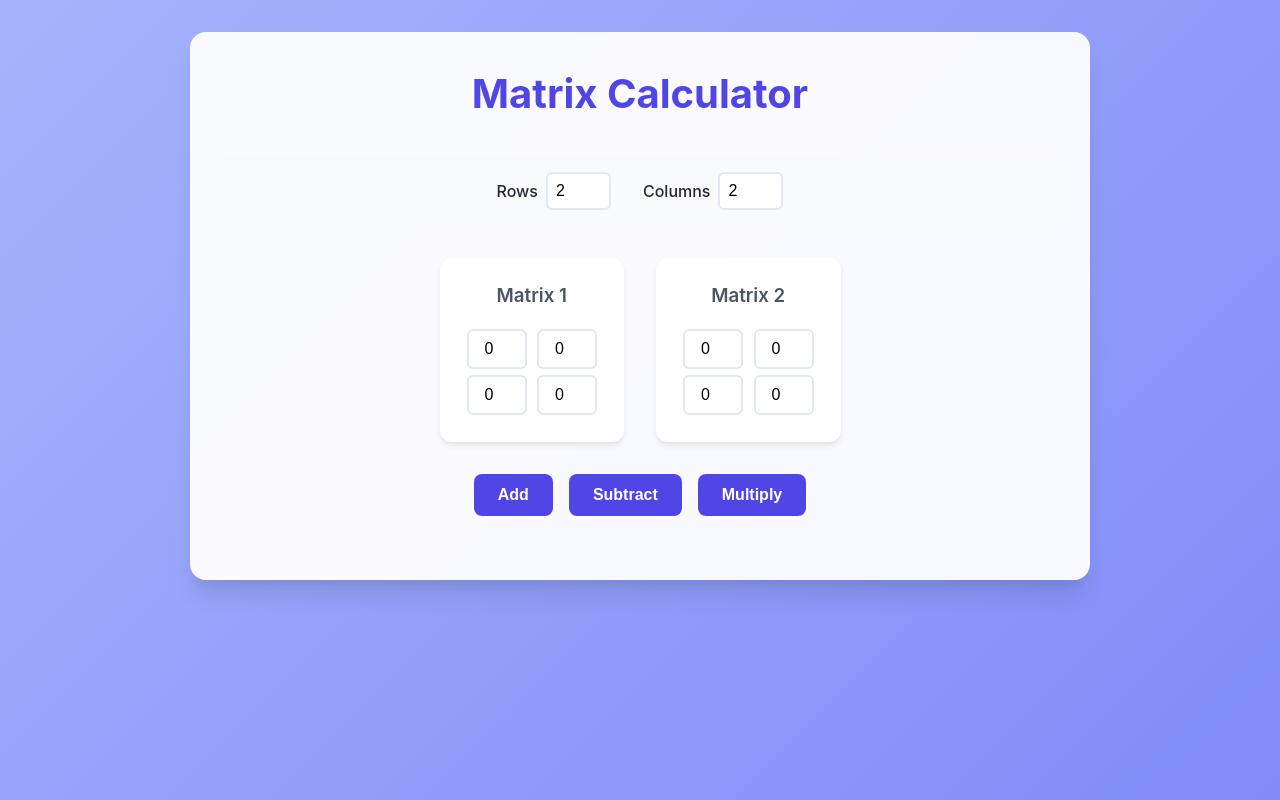
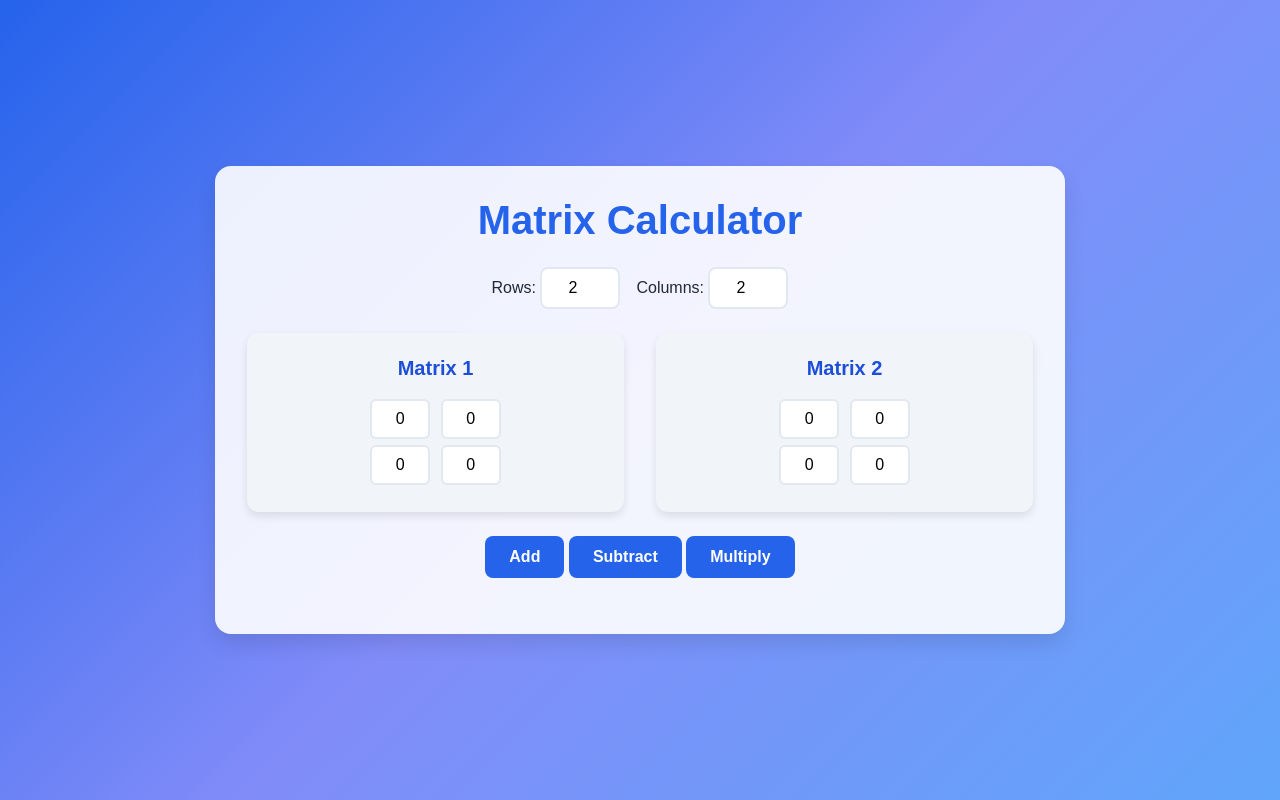
Before and after one commit to AnanymousCtrl/CodeX, a Flask app: page / in a window 1280 px wide. Run offline with Flask 3, Linux system fonts and the light colour scheme.

Commit message:
app.py and css updated

```diff
--- a/CodeXIntern/matrix operation/app.py
+++ b/CodeXIntern/matrix operation/app.py
@@ -3,20 +3,19 @@ import numpy as np
 
 app = Flask(__name__)
 
-def validate_matrix(matrix_data, rows, cols):
+def validate_matrix(matrix_data, rows, cols, suffix=''):
     try:
         matrix = []
         for i in range(rows):
             row = []
             for j in range(cols):
-                key = f'matrix{i}{j}' if isinstance(matrix_data, dict) else f'matrix{i}{j}2'
+                key = f'matrix{i}{j}{suffix}'
                 value = float(matrix_data.get(key, 0))
                 row.append(value)
             matrix.append(row)
         return np.array(matrix)
     except (ValueError, TypeError):
         return None
-
 
 @app.route('/', methods=['GET', 'POST'])
 def index():
@@ -27,12 +26,13 @@ def index():
         operation = request.form.get('operation')
 
         if operation:
-            matrix1 = validate_matrix(request.form, rows, cols)
-            matrix2 = validate_matrix(request.form, rows, cols)
+            # Validate both matrices
+            matrix1 = validate_matrix(request.form, rows, cols, '')
+            matrix2 = validate_matrix(request.form, rows, cols, '2')
 
             if matrix1 is None or matrix2 is None:
                 return render_template('index.html', error="Invalid matrix input",
-                                    rows=rows, cols=cols)
+                                       rows=rows, cols=cols)
 
             try:
                 if operation == 'add':
@@ -43,20 +43,21 @@ def index():
                     # Check if matrices can be multiplied
                     if matrix1.shape[1] != matrix2.shape[0]:
                         return render_template('index.html',
-                                            error="Matrix dimensions incompatible for multiplication",
-                                            rows=rows, cols=cols)
+                                               error="Matrix dimensions incompatible for multiplication",
+                                               rows=rows, cols=cols)
                     result = np.matmul(matrix1, matrix2)
 
                 return render_template('index.html',
-                                    result=result.tolist(),
-                                    rows=rows, cols=cols,
-                                    matrix1=matrix1.tolist(),
-                                    matrix2=matrix2.tolist())
+                                       result=result.tolist(),
+                                       rows=rows, cols=cols,
+                                       matrix1=matrix1.tolist(),
+                                       matrix2=matrix2.tolist())
             except Exception as e:
                 return render_template('index.html',
-                                    error=f"Operation failed: {str(e)}",
-                                    rows=rows, cols=cols)
+                                       error=f"Operation failed: {str(e)}",
+                                       rows=rows, cols=cols)
 
     return render_template('index.html', rows=rows, cols=cols)
+
 if __name__ == '__main__':
     app.run(debug=True)
--- a/CodeXIntern/matrix operation/templates/index.html
+++ b/CodeXIntern/matrix operation/templates/index.html
@@ -6,9 +6,12 @@
     <title>Matrix Calculator</title>
     <style>
         :root {
-            --primary: #4f46e5;
-            --primary-hover: #4338ca;
-            --bg-gradient: linear-gradient(135deg, #a5b4fc, #818cf8);
+            --primary: #2563eb;
+            --primary-hover: #1d4ed8;
+            --secondary: #f1f5f9;
+            --bg-gradient: linear-gradient(135deg, #2563eb, #818cf8, #60a5fa);
+            --card-bg: rgba(255, 255, 255, 0.9);
+            --shadow: rgba(0, 0, 0, 0.1);
         }
 
         * {
@@ -18,83 +21,75 @@
         }
 
         body {
-            font-family: 'Inter', system-ui, -apple-system, sans-serif;
+            font-family: 'Poppins', sans-serif;
             min-height: 100vh;
             background: var(--bg-gradient);
+            display: flex;
+            justify-content: center;
+            align-items: center;
+            padding: 2rem;
             color: #1f2937;
-            line-height: 1.5;
-            padding: 2rem;
         }
 
         .container {
-            max-width: 900px;
-            margin: 0 auto;
-            background: rgba(255, 255, 255, 0.95);
+            width: 100%;
+            max-width: 850px;
+            background: var(--card-bg);
             border-radius: 16px;
-            box-shadow: 0 20px 25px -5px rgba(0, 0, 0, 0.1),
-                        0 10px 10px -5px rgba(0, 0, 0, 0.04);
+            box-shadow: 0 10px 20px var(--shadow);
             padding: 2rem;
+            text-align: center;
         }
 
         h1 {
-            text-align: center;
             color: var(--primary);
             font-size: 2.5rem;
-            margin-bottom: 2rem;
-            font-weight: 700;
+            margin-bottom: 1.5rem;
         }
 
         .controls {
             display: flex;
-            gap: 2rem;
             justify-content: center;
-            margin-bottom: 2rem;
-            padding: 1rem;
-            background: #f8fafc;
-            border-radius: 8px;
+            gap: 1rem;
+            margin-bottom: 1.5rem;
         }
 
-        .controls label {
-            display: flex;
-            align-items: center;
-            gap: 0.5rem;
-            font-weight: 500;
+        .controls input {
+            width: 80px;
+            padding: 0.6rem;
+            border: 2px solid #e2e8f0;
+            border-radius: 8px;
+            text-align: center;
+            font-size: 1rem;
+            transition: border-color 0.3s;
         }
 
-        input[type="number"] {
-            padding: 0.5rem;
-            border: 2px solid #e2e8f0;
-            border-radius: 6px;
-            transition: all 0.3s ease;
-            font-size: 1rem;
-        }
-
-        input[type="number"]:focus {
+        .controls input:focus {
             border-color: var(--primary);
             outline: none;
-            box-shadow: 0 0 0 3px rgba(79, 70, 229, 0.1);
+            box-shadow: 0 0 0 3px rgba(37, 99, 235, 0.3);
         }
 
         .matrices {
             display: flex;
-            justify-content: center;
+            justify-content: space-between;
             gap: 2rem;
             flex-wrap: wrap;
-            margin-bottom: 2rem;
         }
 
         .matrix {
-            background: #ffffff;
+            flex: 1;
+            min-width: 300px;
+            background: var(--secondary);
             padding: 1.5rem;
             border-radius: 12px;
-            box-shadow: 0 4px 6px -1px rgba(0, 0, 0, 0.1);
+            box-shadow: 0 4px 8px var(--shadow);
         }
 
         .matrix h3 {
-            text-align: center;
+            color: var(--primary-hover);
+            font-size: 1.25rem;
             margin-bottom: 1rem;
-            color: #4b5563;
-            font-weight: 600;
         }
 
         .matrix input {
@@ -102,86 +97,80 @@
             height: 40px;
             margin: 3px;
             text-align: center;
+            border: 2px solid #e2e8f0;
+            border-radius: 6px;
             font-size: 1rem;
+            transition: border-color 0.3s;
+        }
+
+        .matrix input:focus {
+            border-color: var(--primary);
+            outline: none;
         }
 
         .operations {
-            display: flex;
-            justify-content: center;
-            gap: 1rem;
-            margin: 2rem 0;
+            margin: 1.5rem 0;
         }
 
-        button {
+        .operations button {
             padding: 0.75rem 1.5rem;
+            background: var(--primary);
             border: none;
             border-radius: 8px;
-            background: var(--primary);
             color: white;
-            font-weight: 600;
+            font-weight: bold;
             cursor: pointer;
+            font-size: 1rem;
             transition: all 0.3s ease;
-            font-size: 1rem;
         }
 
-        button:hover {
+        .operations button:hover {
             background: var(--primary-hover);
             transform: translateY(-2px);
+            box-shadow: 0 8px 15px var(--shadow);
         }
 
         .error {
+            margin-top: 1rem;
             background: #fee2e2;
             color: #dc2626;
             padding: 1rem;
             border-radius: 8px;
-            margin: 1rem 0;
-            text-align: center;
         }
 
         .result {
-            background: #f8fafc;
+            margin-top: 2rem;
+            background: var(--secondary);
             padding: 1.5rem;
             border-radius: 12px;
-            box-shadow: 0 4px 6px -1px rgba(0, 0, 0, 0.1);
-            animation: fadeIn 0.5s ease-out;
+            box-shadow: 0 4px 6px var(--shadow);
         }
 
         .result h3 {
-            text-align: center;
             margin-bottom: 1rem;
-            color: var(--primary);
-            font-weight: 600;
+            color: var(--primary-hover);
         }
 
         .result input {
-            background: white;
+            width: 60px;
+            height: 40px;
+            margin: 3px;
+            text-align: center;
             border: 2px solid #e2e8f0;
+            border-radius: 6px;
+            background: #fff;
+            font-size: 1rem;
         }
 
-        @keyframes fadeIn {
-            from {
-                opacity: 0;
-                transform: translateY(10px);
-            }
-            to {
-                opacity: 1;
-                transform: translateY(0);
-            }
-        }
-
-        @media (max-width: 640px) {
-            .container {
-                padding: 1rem;
+        @media (max-width: 768px) {
+            .matrices {
+                flex-direction: column;
+                align-items: center;
             }
 
-            .controls {
-                flex-direction: column;
-                gap: 1rem;
-            }
-
-            .matrix input {
-                width: 50px;
-                height: 35px;
+            .matrix {
+                min-width: auto;
+                width: 100%;
             }
         }
     </style>
@@ -192,36 +181,27 @@
 
         <form method="POST">
             <div class="controls">
-                <label>
-                    Rows
-                    <input type="number" name="rows" value="{{ rows }}" min="1" max="5" onchange="this.form.submit()">
-                </label>
-                <label>
-                    Columns
-                    <input type="number" name="cols" value="{{ cols }}" min="1" max="5" onchange="this.form.submit()">
-                </label>
+                <label>Rows: <input type="number" name="rows" value="2" min="1"></label>
+                <label>Columns: <input type="number" name="cols" value="2" min="1"></label>
             </div>
 
             <div class="matrices">
                 <div class="matrix">
                     <h3>Matrix 1</h3>
                     {% for i in range(rows) %}
-                        <div>
                         {% for j in range(cols) %}
-                            <input type="number" name="matrix{{i}}{{j}}" value="{{ matrix1[i][j] if matrix1 else 0 }}" step="any" required>
+                            <input type="text" name="matrix{{ i }}{{ j }}" value="0">
                         {% endfor %}
-                        </div>
+                        <br>
                     {% endfor %}
                 </div>
-
                 <div class="matrix">
                     <h3>Matrix 2</h3>
                     {% for i in range(rows) %}
-                        <div>
                         {% for j in range(cols) %}
-                            <input type="number" name="matrix{{i}}{{j}}2" value="{{ matrix2[i][j] if matrix2 else 0 }}" step="any" required>
+                            <input type="text" name="matrix{{ i }}{{ j }}2" value="0">
                         {% endfor %}
-                        </div>
+                        <br>
                     {% endfor %}
                 </div>
             </div>
@@ -242,9 +222,9 @@
                 <h3>Result</h3>
                 {% for row in result %}
                     <div>
-                    {% for cell in row %}
-                        <input type="number" value="{{ cell }}" readonly>
-                    {% endfor %}
+                        {% for cell in row %}
+                            <input type="number" value="{{ cell }}" readonly>
+                        {% endfor %}
                     </div>
                 {% endfor %}
             </div>
```
